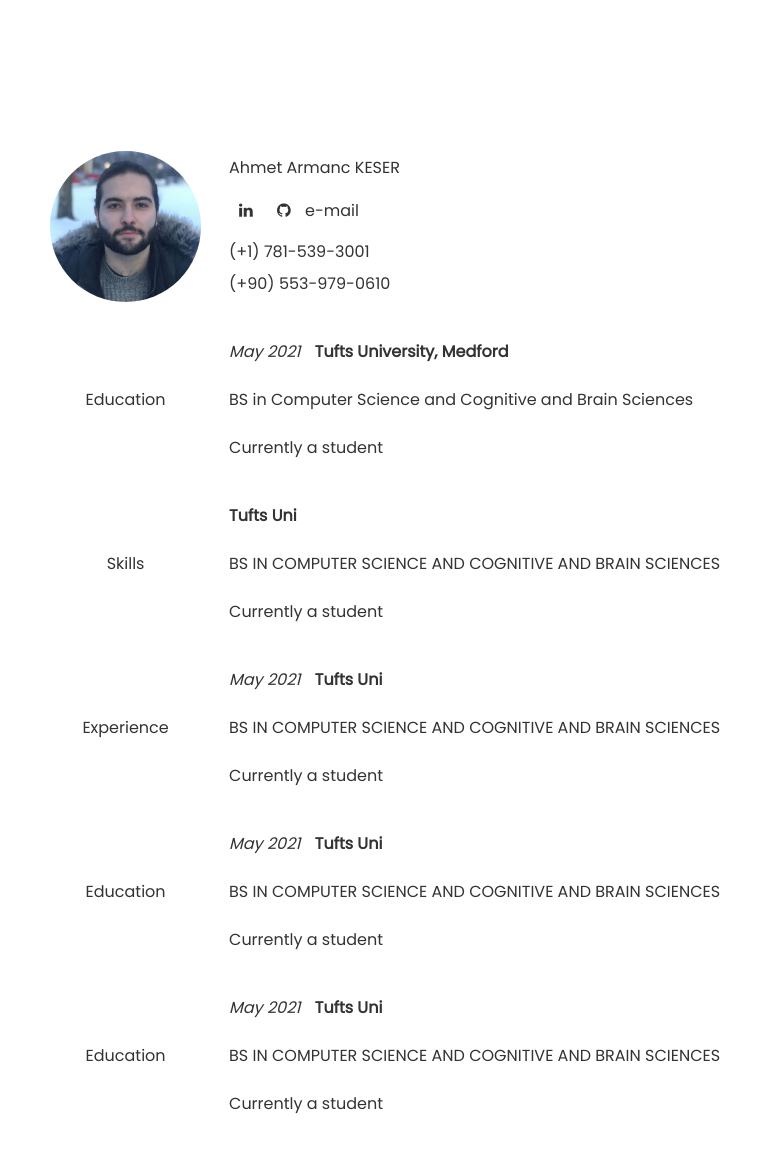
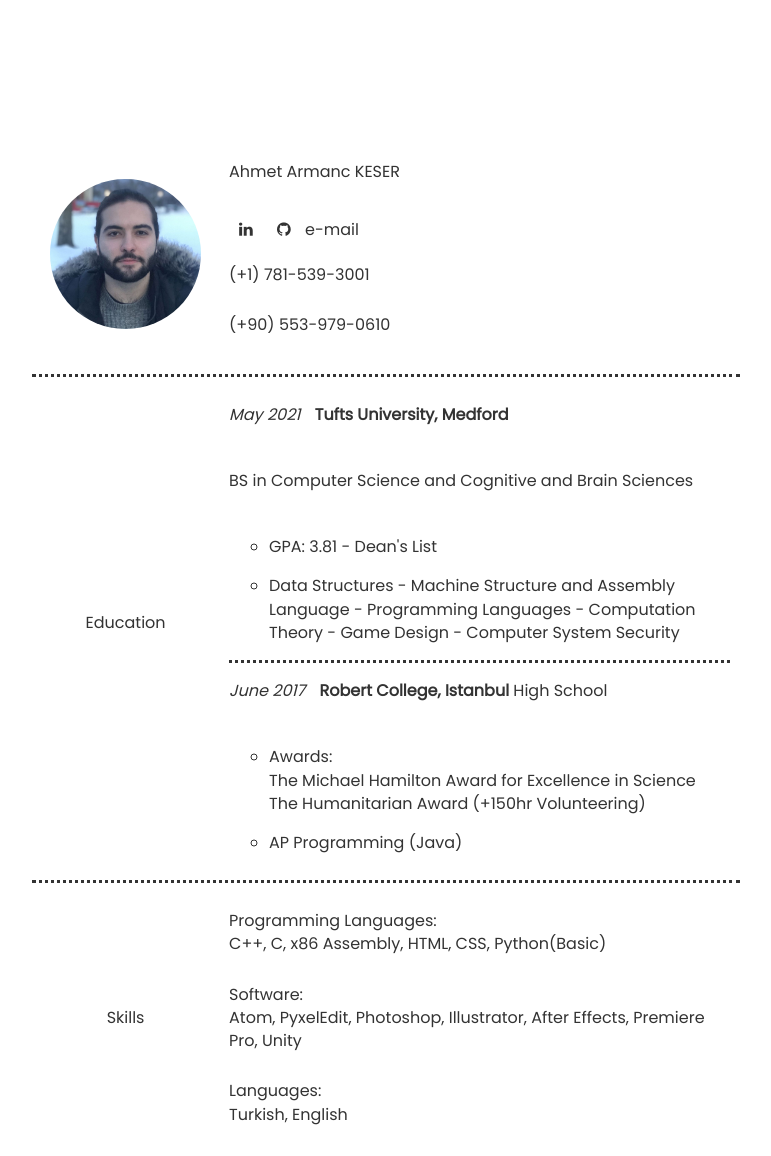
Before and after one commit to armanckeser/armanckeser.github.io, a plain HTML site: page resume.html in a window 1280 px wide. Shown: the top 1156 px of the page, without its empty margins (254-1025 px from the left). Drawn offline with Linux system fonts and the light colour scheme.

Commit message:
Added skills and education

```diff
--- a/resume.html
+++ b/resume.html
@@ -15,7 +15,7 @@
       <div class="left">
         <img src="images/photo.jpeg" class="my_picture_resume" alt="My picture">
       </div>
-      <div class="right">
+      <div class="right starting">
         <p>Ahmet Armanc KESER</p>
         <a href="https://www.linkedin.com/in/ahmet-armanc-keser-38352bb5" class="fa fa-linkedin"></a>
         <a href="https://github.com/armanckeser" class="fa fa-github"></a>
@@ -29,10 +29,24 @@
         <p class="sectionTitle">Education</p>
       </div>
       <div class="right">
-        <p class="date">May 2021</p>
-        <p class="former">Tufts University, Medford</p>
-        <p class="latter">BS in Computer Science and Cognitive and Brain Sciences</p>
-        <p class="sectionText">Currently a student </p>
+        <div class="firstitem">
+          <p class="date">May 2021</p>
+          <p class="former">Tufts University, Medford</p>
+          <p class="latter">BS in Computer Science and Cognitive and Brain Sciences</p>
+          <ul class="sectionText">
+            <li>GPA: 3.81 - Dean's List</li>
+            <li>Data Structures - Machine Structure and Assembly Language - Programming Languages - Computation Theory - Game Design - Computer System Security</li>
+          </ul>
+        </div>
+        <div class="item">
+          <p class="date">June 2017</p>
+          <p class="former">Robert College, Istanbul</p>
+          <p class="latter">High School</p>
+          <ul class="sectionText">
+            <li>Awards:<br>The Michael Hamilton Award for Excellence in Science <br> The Humanitarian Award (+150hr Volunteering)</li>
+            <li>AP Programming (Java)</li>
+          </ul>
+        </div>
       </div>
     </div>
     <div class="section" id="skill">
@@ -40,9 +54,15 @@
         <p class="sectionTitle">Skills</p>
       </div>
       <div class="right">
-        <p class="former">Tufts Uni</p>
-        <p class="latter">BS IN COMPUTER SCIENCE AND COGNITIVE AND BRAIN SCIENCES</p>
-        <p class="sectionText">Currently a student </p>
+        <p class="sectionText">
+          Programming Languages: <br>C++, C, x86 Assembly, HTML, CSS, Python(Basic)
+        </p>
+        <p class="sectionText">
+          Software: <br>Atom, PyxelEdit, Photoshop, Illustrator, After Effects, Premiere Pro, Unity
+        </p>
+        <p class="sectionText">
+          Languages: <br>Turkish, English
+        </p>
       </div>
     </div>
     <div class="section" id="exp">
--- a/style.css
+++ b/style.css
@@ -14,8 +14,12 @@ body {
 }
 
 p {
+  margin-bottom: 1.7em;
+}
+
+li {
+  list-style: circle;
   margin-bottom: 1em;
-  line-height: 1em;
 }
 
 h1, h2, h3, h4, h5 {
@@ -58,7 +62,6 @@ img {
 
 /* LINK CONTROL */
 
-/* Style all font awesome icons */
 .fa {
   padding: 10px;
   font-size: 30px;
@@ -67,7 +70,6 @@ img {
   border-radius: 50%;
 }
 
-/* Add a hover effect if you want */
 .fa:hover {
   opacity: 0.7;
 }
@@ -144,13 +146,18 @@ html, body {overflow: auto}
 }
 
 .section {
+  border-top: dotted;
   display: flex;
   margin: auto;
   width: 70%;
 }
 
+#top {
+  border-top: none;
+}
+
 .date, .former, .latter {
-  display: inline-block;
+  display: inline-flex;
 }
 
 .date {
@@ -160,6 +167,10 @@ html, body {overflow: auto}
 
 .former {
   font-weight: bold;
+}
+
+.latter {
+  font-weight: 100;
 }
 
 .sectionTitle {
@@ -185,6 +196,10 @@ html, body {overflow: auto}
   order: 2;
 }
 
+.item {
+  border-top: dotted;
+}
+
 
 @media all and (orientation:portrait) {
   .container, .section, .textwrap {
@@ -200,4 +215,8 @@ html, body {overflow: auto}
     width: 100%;
     height: 75%;
   }
+
+  .starting {
+    text-align: center;
+  }
 }
```
